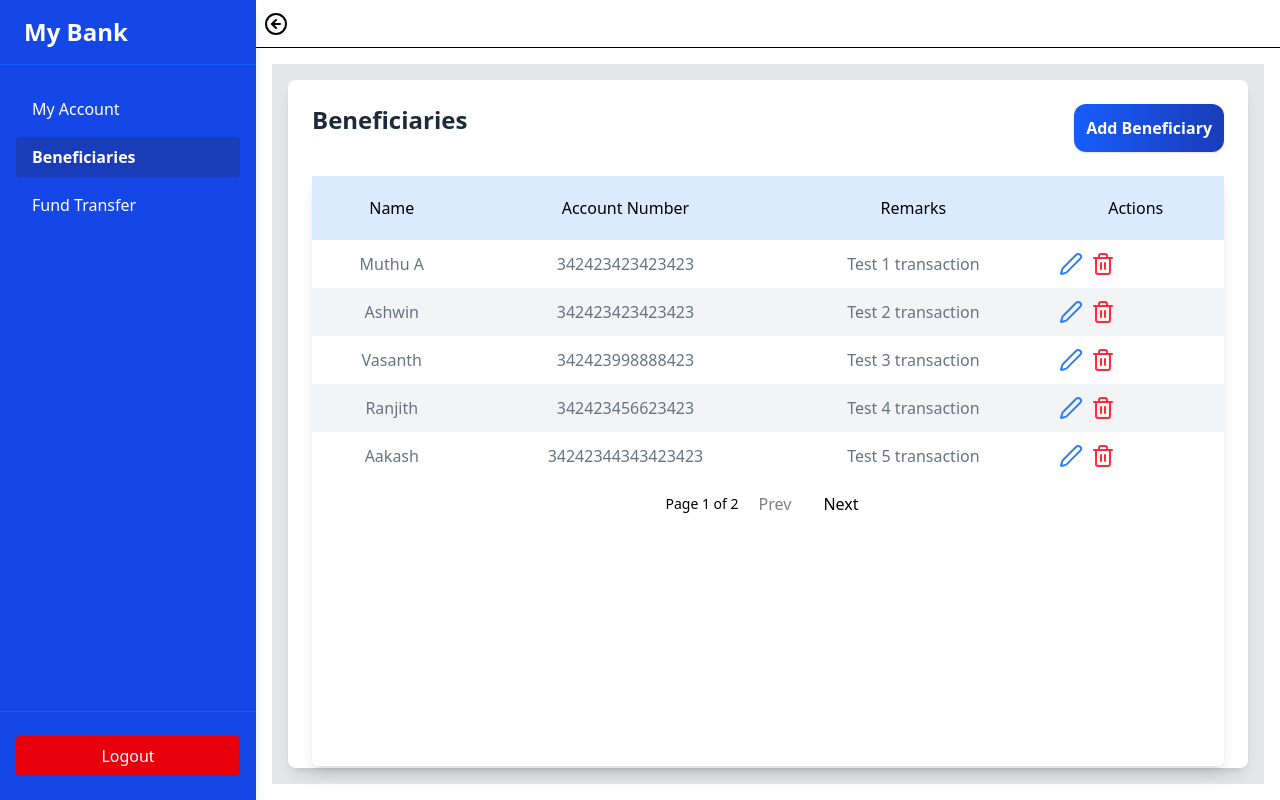
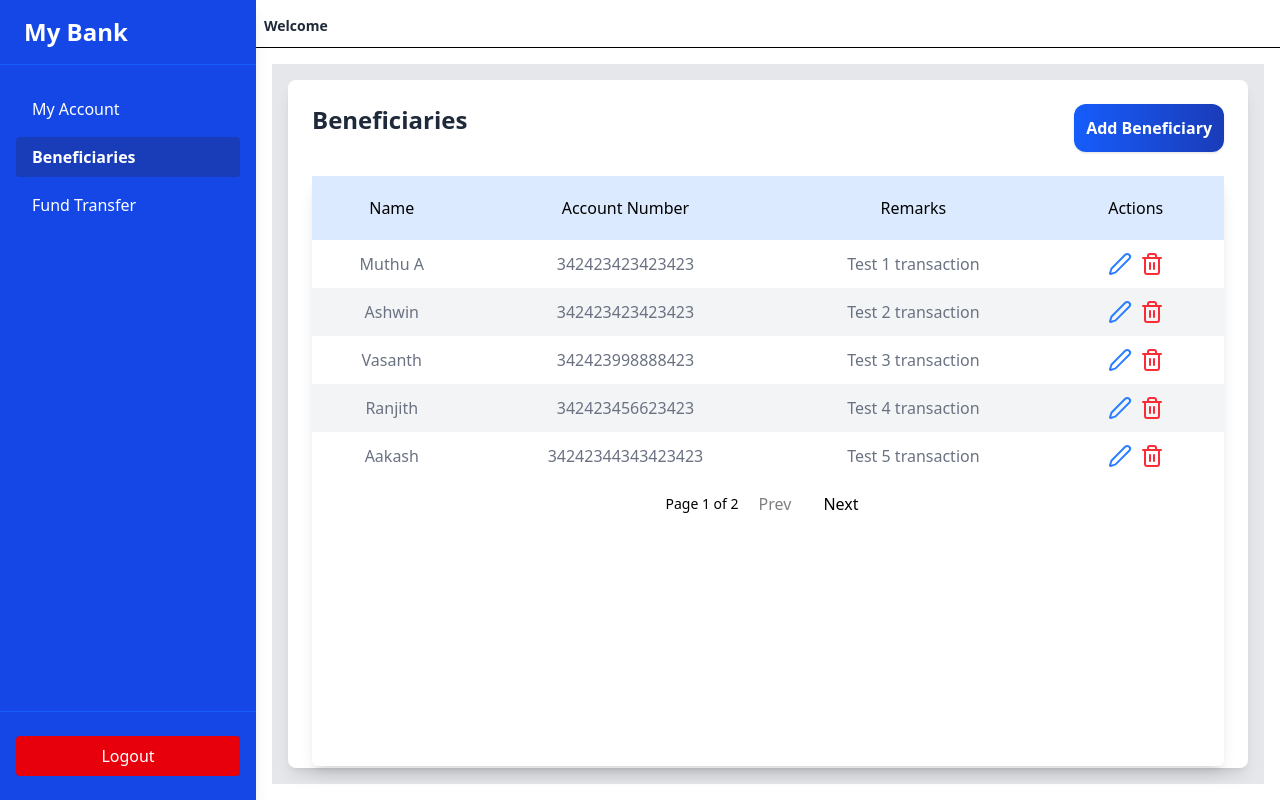
Before and after one commit to vasanth842000/MyBank-App, a React (Vite) app: page /beneficiaries in a window 1280 px wide. Built offline with nearby package versions, Linux system fonts and the light colour scheme; sample sign-in values are in the browser's storage.

Commit message:
code rewamp

```diff
--- a/src/components/appLayout/Layout.tsx
+++ b/src/components/appLayout/Layout.tsx
@@ -1,7 +1,6 @@
 import { type FC } from "react";
 
 import { Navigate, Outlet } from "react-router-dom";
-import { CircleArrowLeft } from "lucide-react";
 import { AppSidebar } from "../appSidebar/AppSidebar";
 import { useAppSelector, type RootState } from "../../redux/store";
 const Layout: FC = () => {
@@ -16,7 +15,13 @@ const Layout: FC = () => {
       <AppSidebar />
       <main className="flex-1">
         <header className="h-12 flex items-center justify-between border-b pl-2 pr-4">
-          <CircleArrowLeft />
+          {/* <CircleArrowLeft /> */}
+          <h3 className="font-semibold text-gray-800 text-sm">
+            Welcome{" "}
+            <span className="text-blue-600 font-bold text-lg">
+              {user?.account_holder_name}
+            </span>
+          </h3>
           {userInitial && (
             <div className="w-8 h-8 bg-blue-600 text-white rounded-full flex items-center justify-center font-semibold">
               {userInitial}
--- a/src/screens/Beneficiary.tsx
+++ b/src/screens/Beneficiary.tsx
@@ -112,12 +112,12 @@ const Beneficiary = () => {
       header: "Actions",
       // eslint-disable-next-line @typescript-eslint/no-explicit-any
       render: (value: any, row: any) => (
-        <div className={`flex gap-2 text-center`}>
+        <div className={`flex gap-2 text-center justify-center`}>
           <button onClick={() => handleEdit(row)}>
-            <Edit2Icon className="text-blue-500" />
+            <Edit2Icon className="text-blue-500 cursor-pointer" />
           </button>
           <button onClick={() => handleDelete(row)}>
-            <LucideTrash2 className="text-red-500" />
+            <LucideTrash2 className="text-red-500 cursor-pointer" />
           </button>
         </div>
       ),
@@ -136,7 +136,7 @@ const Beneficiary = () => {
               setType("Add");
               setIsOpen(true);
             }}
-            className="bg-gradient-to-r from-blue-600 to-blue-800 text-white px-3 rounded-xl font-bold shadow hover:scale-105 transition"
+            className="bg-gradient-to-r from-blue-600 to-blue-800 text-white px-3 rounded-xl font-bold shadow hover:scale-105 transition cursor-pointer"
           >
             Add Beneficiary
           </button>
--- a/src/screens/Login.tsx
+++ b/src/screens/Login.tsx
@@ -59,7 +59,7 @@ const LoginPage: React.FC = () => {
       alert(err.response?.data?.message || "Login failed. Please try again.");
     }
   };
-  if (token) <Navigate to="/" />;
+  if (token) <Navigate to="/" replace />;
   return (
     <div className="flex items-center justify-center h-screen bg-gray-100">
       <div className="w-full max-w-sm p-6 bg-white rounded-lg shadow-lg">
```
Also changed, not shown: 1 other file (tests, documents, lock files or other folders).
